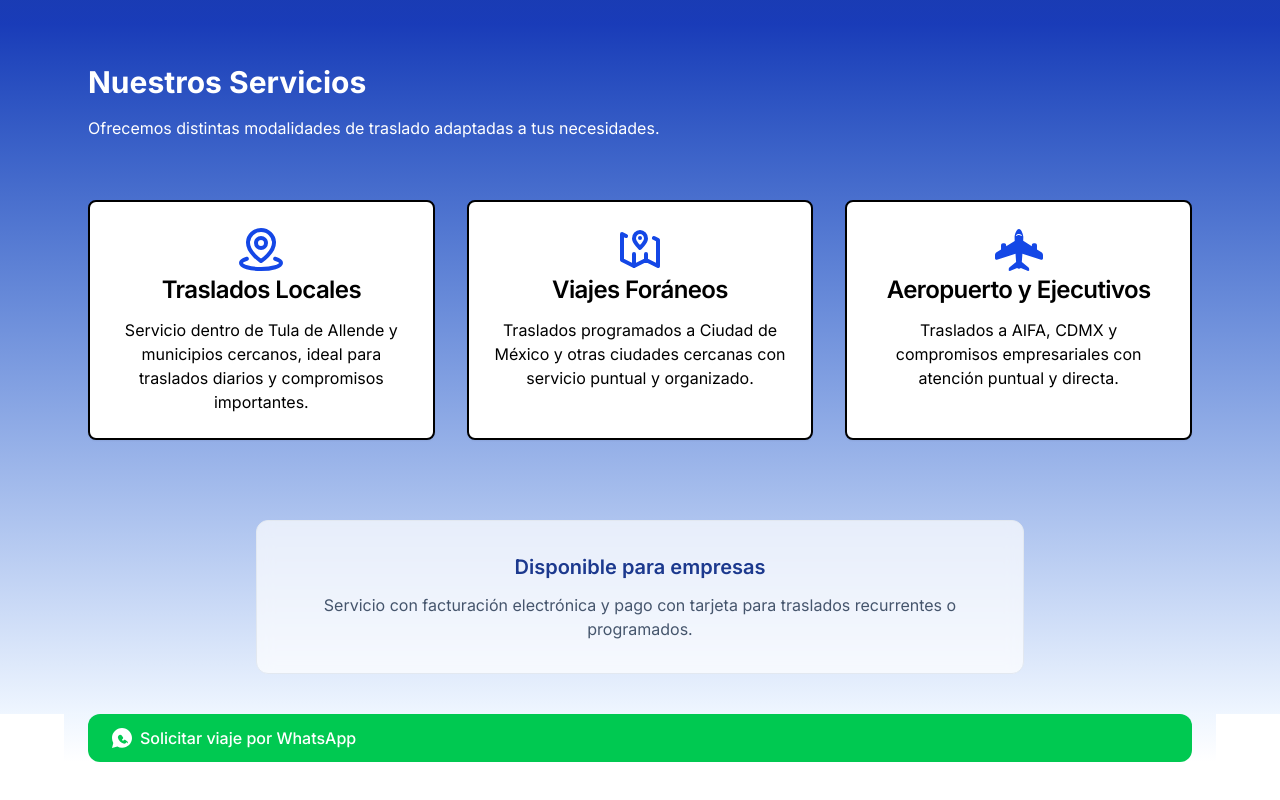
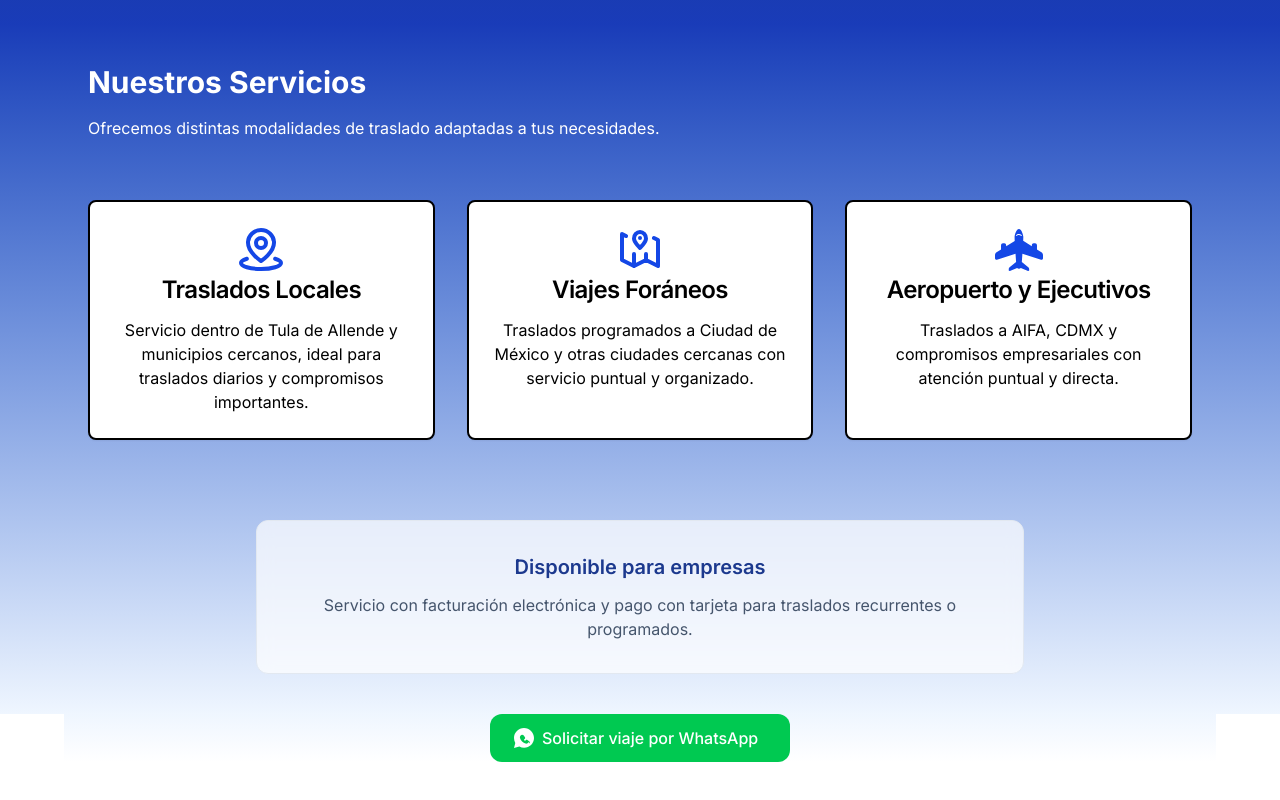
Before and after one commit to chuyAguilar/RaBe, a React (Vite) app: page / in a window 1280 px wide. Shown: the part 1284-2084 px from the top of the page. Built offline with nearby package versions, Linux system fonts and the light colour scheme.

Commit message:
centre btn whsatsapp

```diff
--- a/src/components/WhatsAppButton.jsx
+++ b/src/components/WhatsAppButton.jsx
@@ -12,7 +12,7 @@ export function WhatsAppButton(props) {
             href={url}
             target="_blank"
             rel="noopener noreferrer"
-            className="inline-flex items-center gap-2 rounded-xl px-6 py-3 font-medium bg-green-500 text-white hover:bg-green-600 transition-colors"
+            className=" w-75  text-center inline-flex items-center gap-2 rounded-xl px-6 py-3 font-medium bg-green-500 text-white hover:bg-green-600 transition-colors"
         >
             <svg xmlns="http://www.w3.org/2000/svg" viewBox="0 0 512 512" className="h-5 w-5">
                 <path fill="currentColor" d="M256 0C114.6 0 0 114.6 0 256c0 45.4 11.9 88.5 32.7 126.5L0 512l137.2-36.5c36.7 20.4 78.4 31.1 120.9 31.1C397.4 506.6 512 392 512 256S397.4 0 256 0zm117.3 358.5c-9.1 24.3-34.1 41.7-60.8 41.7-6.2 0-12.2-1.1-17.9-2.6-28.5-7.6-60.9-25.9-88-53s-45.4-59.5-53-88c-1.5-5.7-2.6-11.7-2.6-17.9 0-26.7 17.4-51.7 41.7-60.8 5.7-2.1 11.7-3.2 17.9-3.2 4.3 0 8.5.6 12.5 1.5 6.7 1.5 13 4.2 18.5 8.1 3.5 2.5 6.4 5.6 8.7 9.1l29.4 44.1c3.5 5.3 5.4 11.6 5.4 18 0 8.3-3.2 16.3-8.8 22.3l-16.7 17.6c-1.3 1.3-2.6 2.7-3.7 4.1-.7 1.1-1.4 2.2-2 3.4 5.9 11.5 15.6 21.2 27.1 27.1 1.2-.6 2.3-1.3 3.4-2l17.6-16.7c6-5.6 14-8.8 22.3-8.8 6.4 0 12.7 1.9 18 5.4l44.1 29.4c3.5 2.3 6.6 5.2 9.1 8.7 3.9 5.5 6.6 11.8 8.1 18.5 1 4 1.5 8.2 1.5 12.5 0 6.2-1.1 12.2-3.2 17.9z" />
--- a/src/sections/FinalCTA.jsx
+++ b/src/sections/FinalCTA.jsx
@@ -2,7 +2,7 @@ import { WhatsAppButton } from "../components/WhatsAppButton"
 export function FinalCTA(props) {
     const {phone,message} = props
     return (
-        <section className="flex flex-col justify-center max-w-5xl mx-auto px-6 mb-15 bg-gradient-to-b from-blue-50 to-white max-w-6xl mx-auto">
+        <section className="flex flex-col justify-center items-center max-w-5xl mx-auto px-6 mb-15 bg-gradient-to-b from-blue-50 to-white max-w-6xl mx-auto">
             <div className="px-6"></div>
             <WhatsAppButton
                 phone={phone}
```
